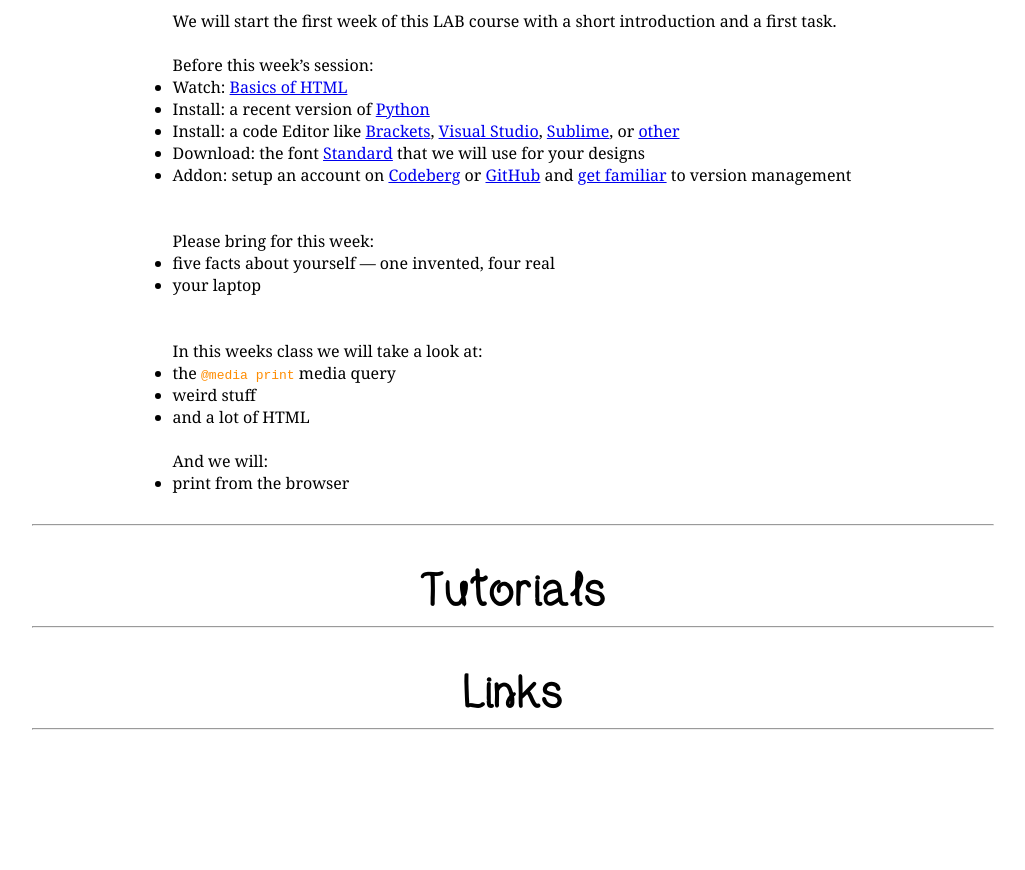
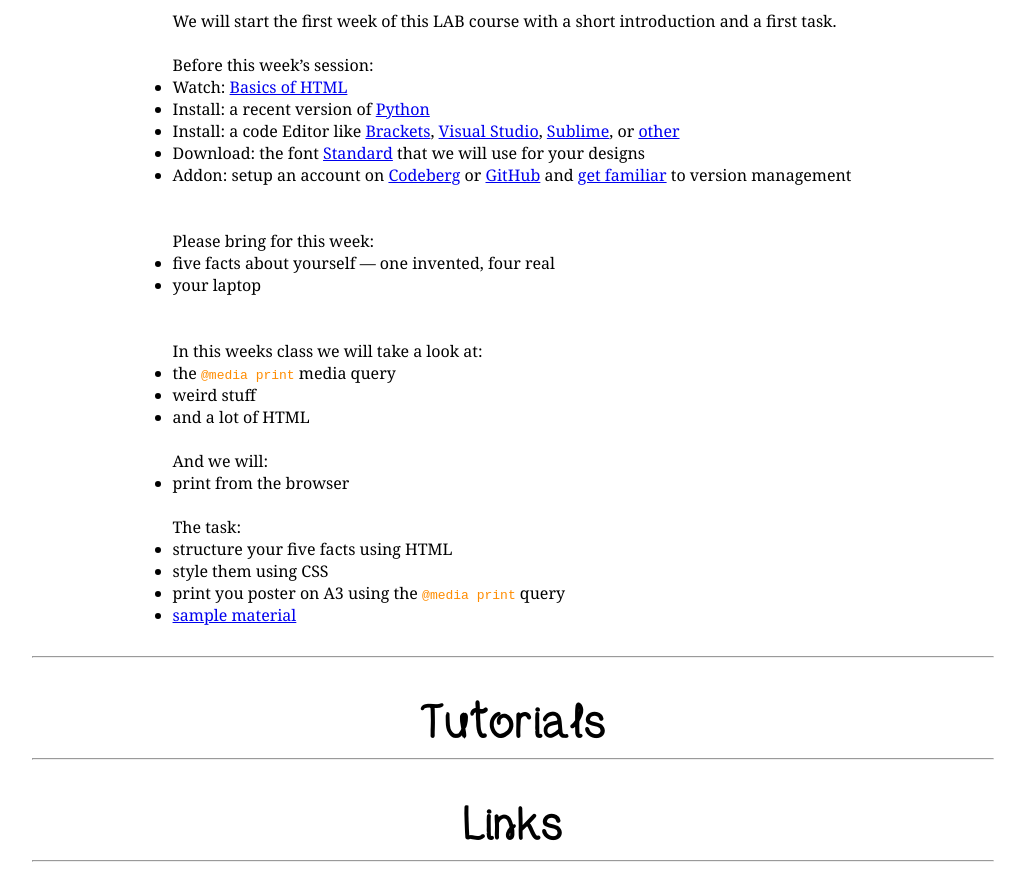
Before and after one commit to haw-type-design/coop-tuesday, a plain HTML site: page index.html in a window 1280 px wide. Shown: the part 232-1102 px from the top of the page, without its empty margins (128-1153 px from the left). Before the commit the page ends 970 px from the top, so only its background shows below. Drawn offline with Linux system fonts and the light colour scheme.

Commit message:
Update with this weeks task

```diff
--- a/index.html
+++ b/index.html
@@ -50,6 +50,13 @@
                     And we will:
                     <ul>
                         <li>print from the browser</li>
+                    </ul>
+                    The task:
+                    <ul>
+                        <li>structure your five facts using HTML</li>
+                        <li>style them using CSS</li>
+                        <li>print you poster on A3 using the <code>@media print</code> query</li>
+                        <li><a href="course-material/week-1/">sample material</a></li>
                     </ul>
                 </div>
             </details>
```
